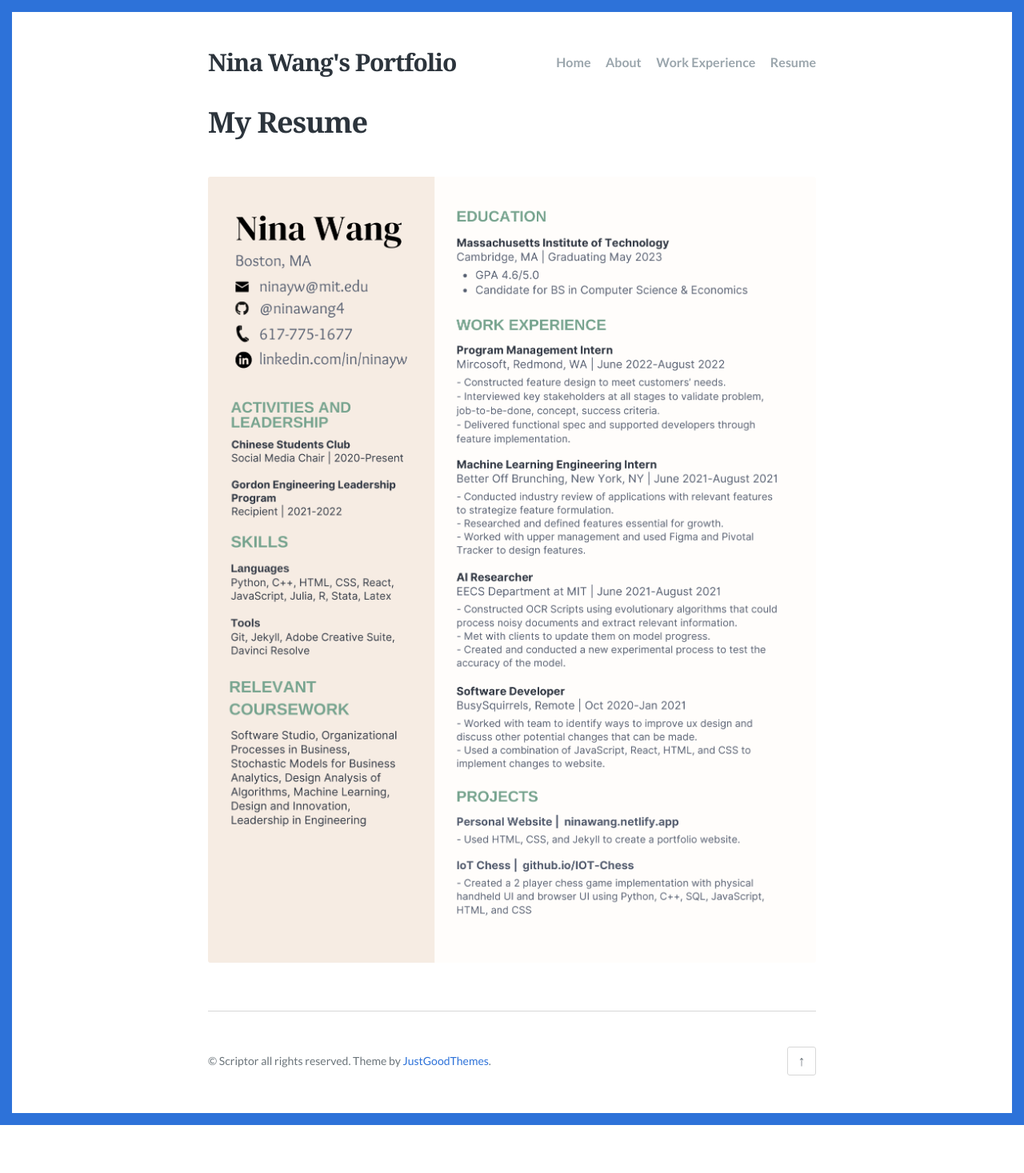
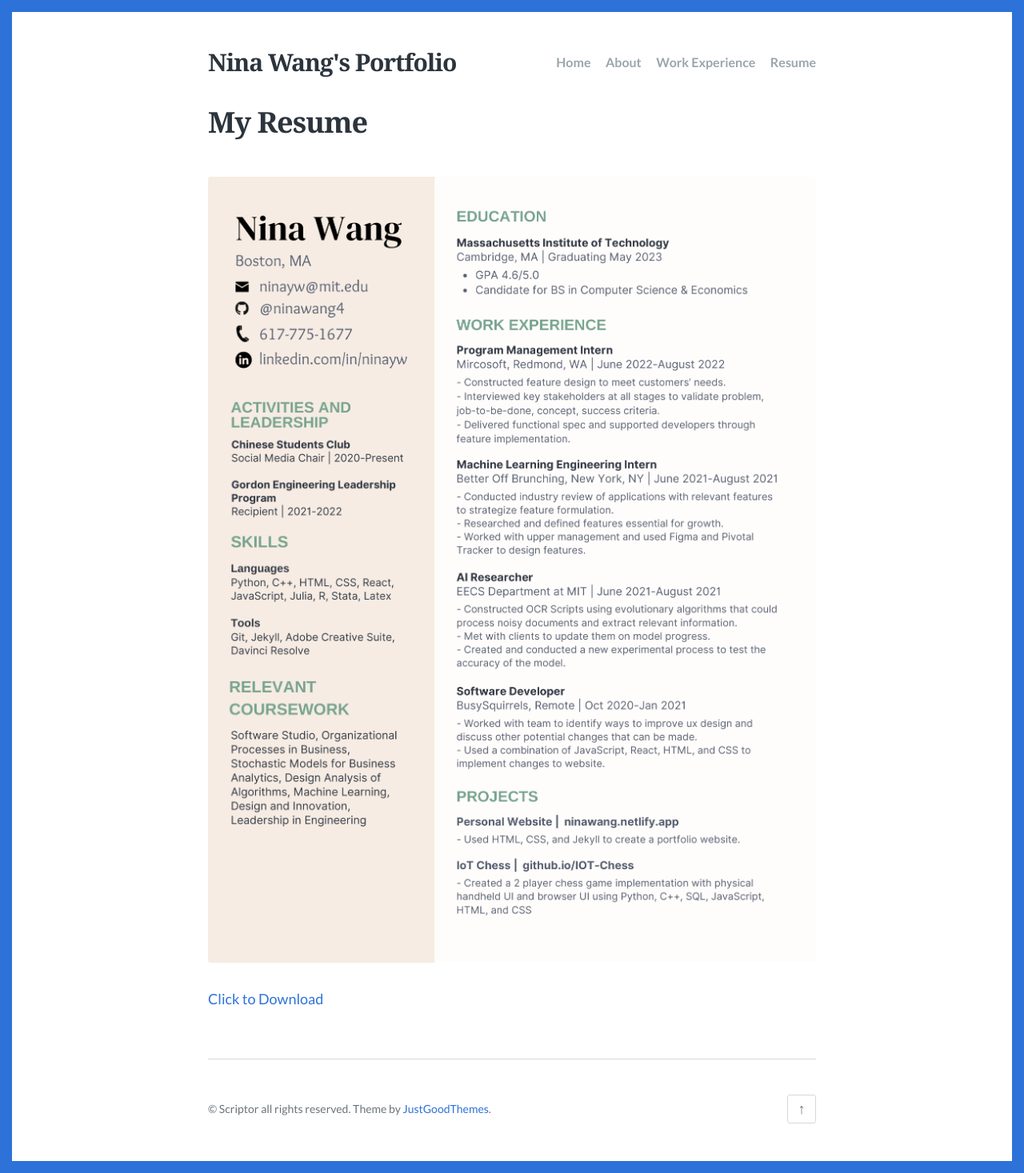
Before and after one commit to ninawang4/ninawang4.github.io, a Jekyll site: the page built from _pages/resume.md, in a window 1280 px wide. Shown: the whole page at 80% size. Built offline with Jekyll 4.4.1, drawn with Linux system fonts in a browser that asks for light colours; before the commit the page ends 1407 px from its top, so only the background shows below that.

Commit message:
download

```diff
--- a/_pages/resume.md
+++ b/_pages/resume.md
@@ -5,3 +5,5 @@ permalink: "/resume/"
 ---
 
 ![My resume](../nina-wang-resume.png)
+
+<a href="../nina-wang-resume-pdf.pdf" download>Click to Download</a>
```
Also changed, not shown: 4 other files.
